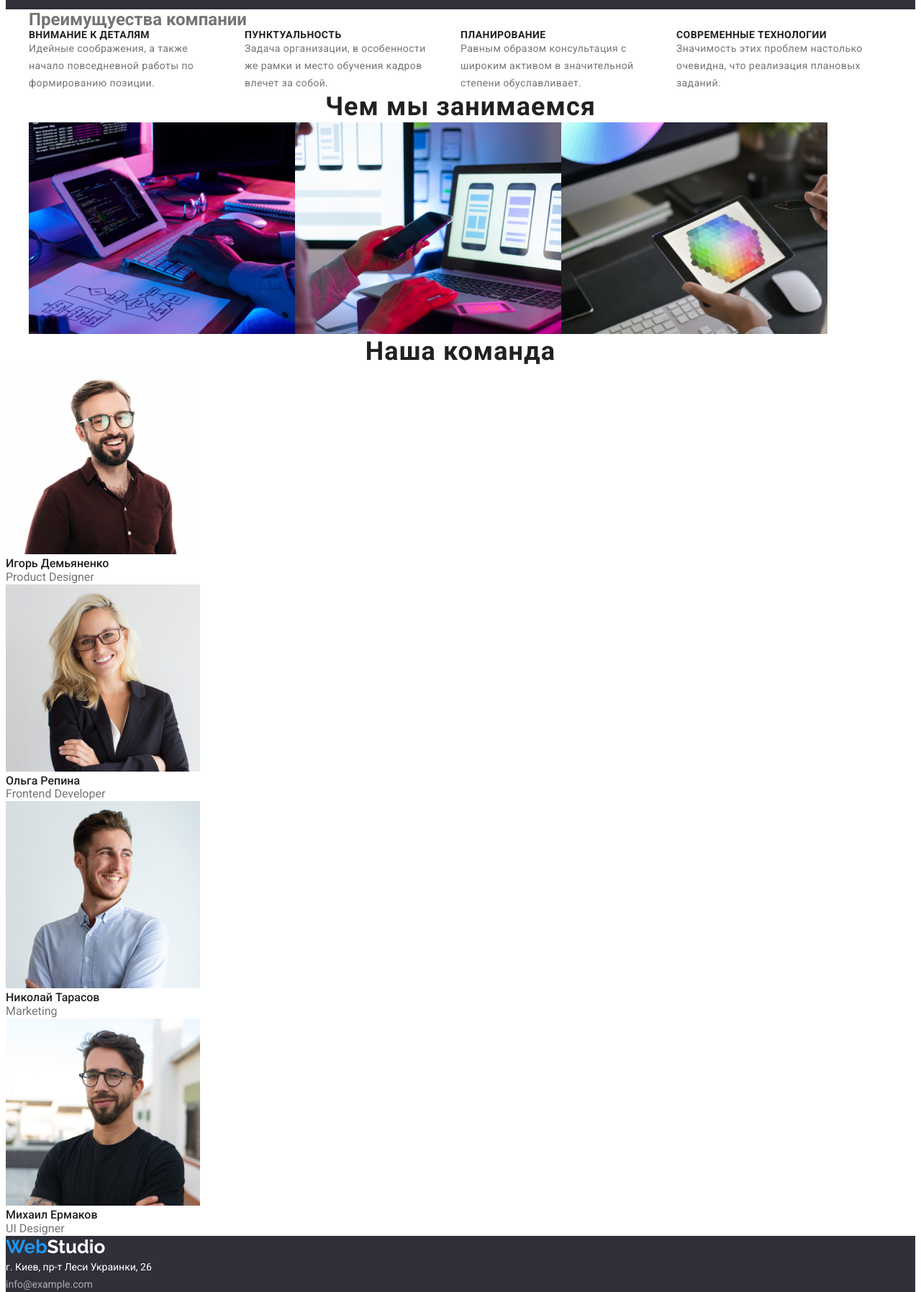
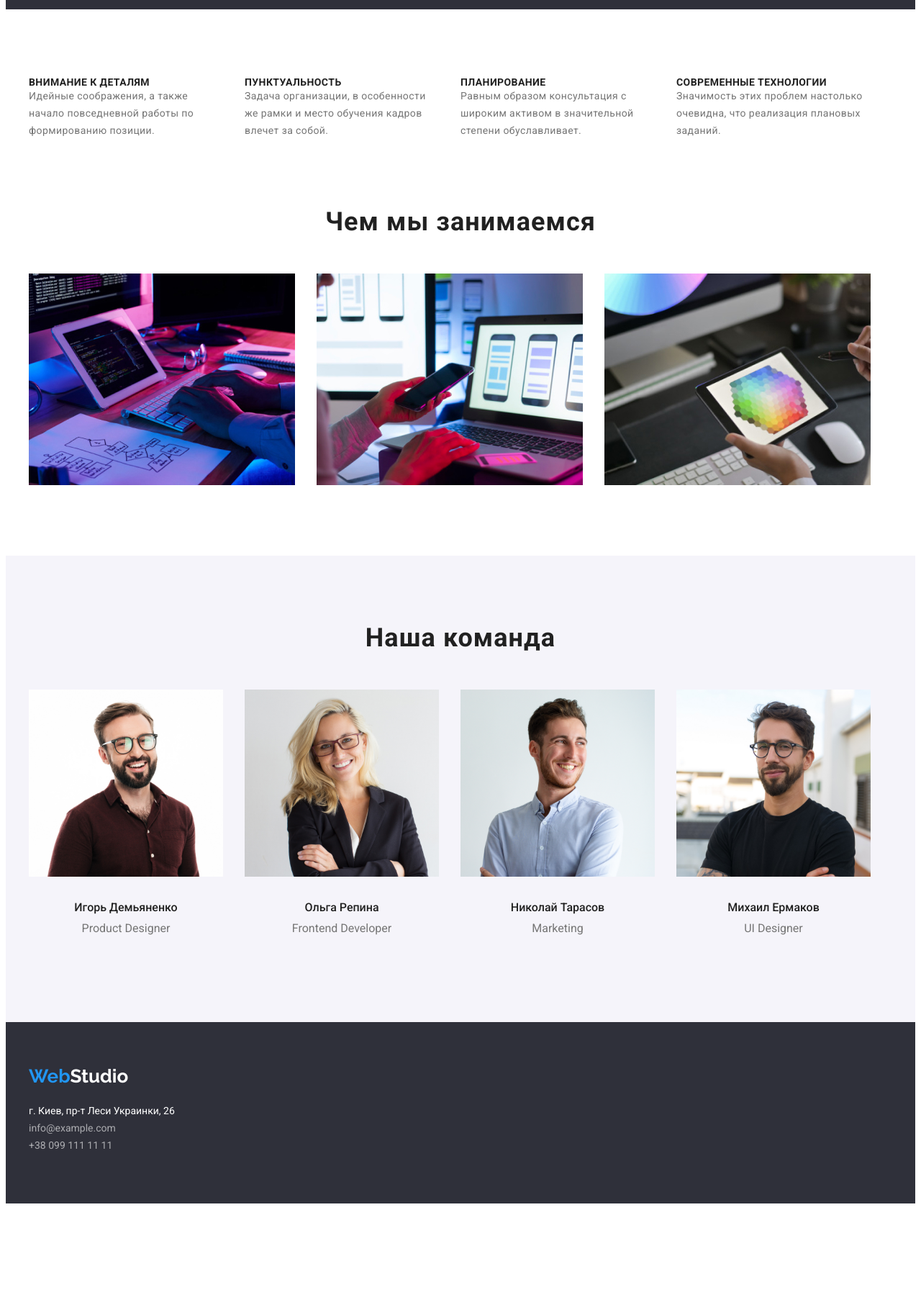
Before and after one commit to StepantsovVlad/goit-markup-hw-031, a plain HTML site: page index.html in a window 1280 px wide. Shown: the part 660-2455 px from the top of the page at 72% size. After the commit the page ends 2340 px from the top, so only its background shows below. Drawn offline with Linux system fonts and the light colour scheme.

Commit message:
финишная прямая

```diff
--- a/css/styles.css
+++ b/css/styles.css
@@ -10,6 +10,7 @@
 /* текст с прозрачностью rgba(255, 255, 255, 0.6)*/
 /* белый #FFFFFF */
 /* акцент #2196F3 */
+
 h1,
 h2,
 h3,
@@ -112,9 +113,19 @@ body {
   line-height: 1.71;
   color: var(--white-collor);
   background-color: #2f303a;
+  height: 252px;
+}
+.footer-nav {
+  padding-top: 60px;
 }
 .logo .white {
   color: var(--white-collor);
+}
+.footer-section p {
+  margin-top: 20px;
+}
+.footer-section .link {
+  margin-top: 9px;
 }
 .footer-section .link {
   color: rgba(255, 255, 255, 0.6);
@@ -128,6 +139,7 @@ body {
 .hero {
   background-color: #2f303a;
   text-align: center;
+  margin-bottom: 94px;
 }
 .hero .container {
   padding-top: 200px;
@@ -154,7 +166,7 @@ body {
 .line {
   display: flex;
 }
-.line .list:not(:last-shild) {
+.line .list:not(:last-child) {
   margin-right: 30px;
 }
 /* section-advantage */
@@ -167,7 +179,12 @@ body {
 .advantage .list:not(:last-child) {
   margin-right: 30px;
 }
-
+/* .section-line */
+.section-line h2 {
+}
+.section-line .list:not(:last-child) {
+  margin-right: 30px;
+}
 .section-advantage .meaning {
   font-weight: bold;
   font-size: 14px;
@@ -182,33 +199,59 @@ body {
   letter-spacing: 0.03em;
 }
 /* section-line */
+.section-line {
+  margin-bottom: 94px;
+}
 .section-line h2 {
   font-size: 36px;
   line-height: 1.16;
   text-align: center;
   letter-spacing: 0.03em;
   color: var(--title-text-collor);
+  margin-top: 94px;
+  margin-bottom: 50px;
+}
+.section-employee {
+  min-height: 648px;
+  background-color: #f5f4fa;
 }
 /*section-employee  */
+.section-employee .line {
+  display: flex;
+}
 .section-employee h2 {
   font-size: 36px;
   line-height: 1.16;
   text-align: center;
   letter-spacing: 0.03em;
   color: var(--title-text-collor);
+  margin-bottom: 50px;
+  padding-top: 94px;
 }
 .section-employee .name {
   font-weight: 500;
   font-size: 16px;
   line-height: 1.18;
   color: var(--title-text-collor);
+  margin-top: 30px;
+  margin-bottom: 10px;
 }
 .section-employee .department {
   font-size: 16px;
   line-height: 1.18;
 }
+.section-employee .list {
+  text-align: center;
+}
 
 /* portfolio buttons  */
+.buttons-line {
+  display: flex;
+  justify-content: center;
+}
+.buttons-line .list:not(:last-child) {
+  margin-right: 8px;
+}
 .section-portfolio .buttons {
   font-family: roboto, sans-serif;
   background-color: rgba(245, 244, 250, 1);
@@ -217,11 +260,21 @@ body {
   font-weight: 500;
   font-size: 16px;
   line-height: 1.63;
+  padding: 6px 22px;
+  margin-bottom: 50px;
+  margin-top: 94px;
 }
 .section-portfolio .buttons:hover,
 .section-portfolio .buttons:focus {
   background-color: #2196f3;
   color: var(--white-collor);
+}
+.content-line {
+  display: flex;
+}
+.content-line .list {
+  width: 370px;
+  height: 404px;
 }
 .section-portfolio h3 {
   font-size: 18px;
--- a/index.html
+++ b/index.html
@@ -26,7 +26,6 @@
             <li class="items"><a href="tel:+380961111111" class="link">+38 096 111 11 11</a></li>
         </ul>
         </div>
-        </div>
     </header>
     <main>
     <section class="hero ">
@@ -38,7 +37,6 @@
 
     <section class="section-advantage">
         <div class="container">
-        <h2>Преимущуества компании</h2>
         <ul class="advantage">
             <li class="list">
                 <h3 class="meaning">Внимание к деталям</h3>
@@ -78,38 +76,44 @@
 
     </section>
     <section class="section-employee">
+        <div class="container">
         <h2>Наша команда</h2>
-        <ul>
-            <li>
+        <ul class="line">
+            <li class="list">
                 <img src="./images/igor.jpg" alt="фото Игоря" width="270">
                 <h3 class="name">Игорь Демьяненко</h3>
                 <p class="department">Product Designer</p>
             </li>
-            <li>
+            <li class="list">
                 <img src="./images/olga.jpg" alt="фото Ольги" width="270">
                 <h3 class="name">Ольга Репина</h3>
                 <p class="department">Frontend Developer</p>
             </li>
-            <li>
+            <li class="list">
                 <img src="./images/nikolay.jpg" alt="фото Николая" width="270">
                 <h3 class="name">Николай Тарасов</h3>
                 <p class="department">Marketing</p>
             </li>
-            <li>
+            <li class="list">
                 <img src="./images/mihail.jpg" alt="фото Михаила" width="270">
                 <h3 class="name">Михаил Ермаков</h3>
                 <p class="department">UI Designer</p>
             </li>
         </ul>
+        </div>
     </section>
     </main>
     <footer class="footer-section">
+        <div class="container">
+            <nav class="footer-nav">
         <a href="./index.html" class="logo">Web<span class="white">Studio</span></a>
             <p>г. Киев, пр-т Леси Украинки, 26</p>
             <ul>
                 <li><a href="mailto:info@example.com" class="link">info@example.com</a></li>
                 <li><a href="tel:+380991111111" class="link">+38 099 111 11 11</a></li>
             </ul>
+            </nav>
+            </div>
         </footer>
 
 </body>
```
Also changed, not shown: portfolio.html (+22 -17 lines).
